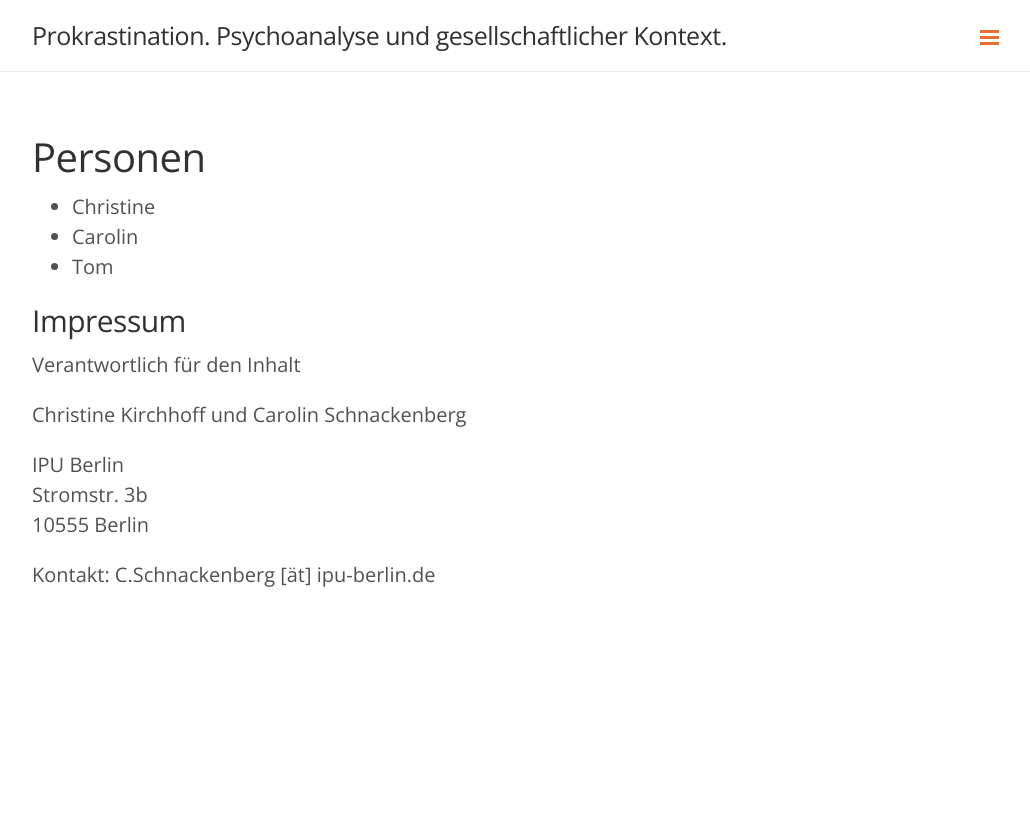
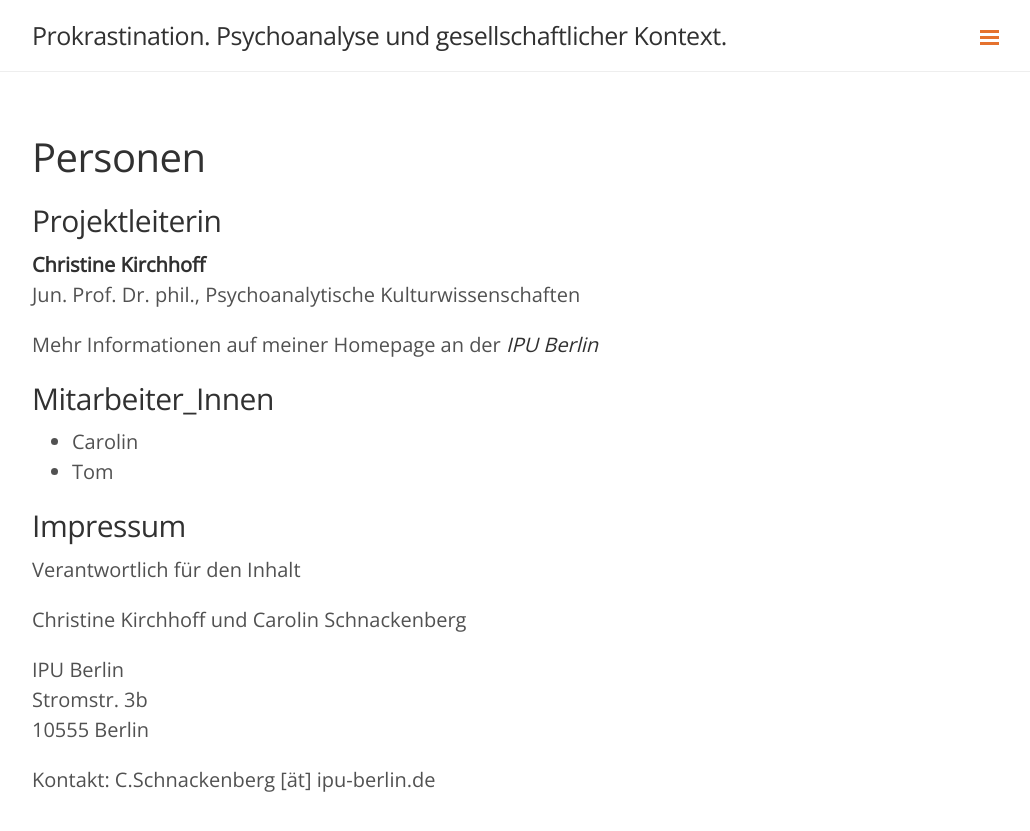
Before and after one commit to aufschieben/aufschieben.github.io, a Jekyll site: the page built from persons.md, in a window 1280 px wide. Shown: the top 831 px of the page, without its empty margins (248-1278 px from the left). Built offline with Jekyll 4.4.1, drawn with Linux system fonts in a browser that asks for light colours.

Commit message:
Update persons.md

```diff
--- a/persons.md
+++ b/persons.md
@@ -2,8 +2,15 @@
 layout: page
 title: Personen
 ---
+## Projektleiterin
+**Christine Kirchhoff**
+Jun. Prof. Dr. phil., Psychoanalytische Kulturwissenschaften
 
-* Christine
+Mehr Informationen auf meiner Homepage  an der [IPU Berlin](http://www.ipu-berlin.de/hochschule/wissenschaftler/profil/kirchhoff-christine.html)
+
+
+
+## Mitarbeiter_Innen
 * Carolin
 * Tom
 
```
